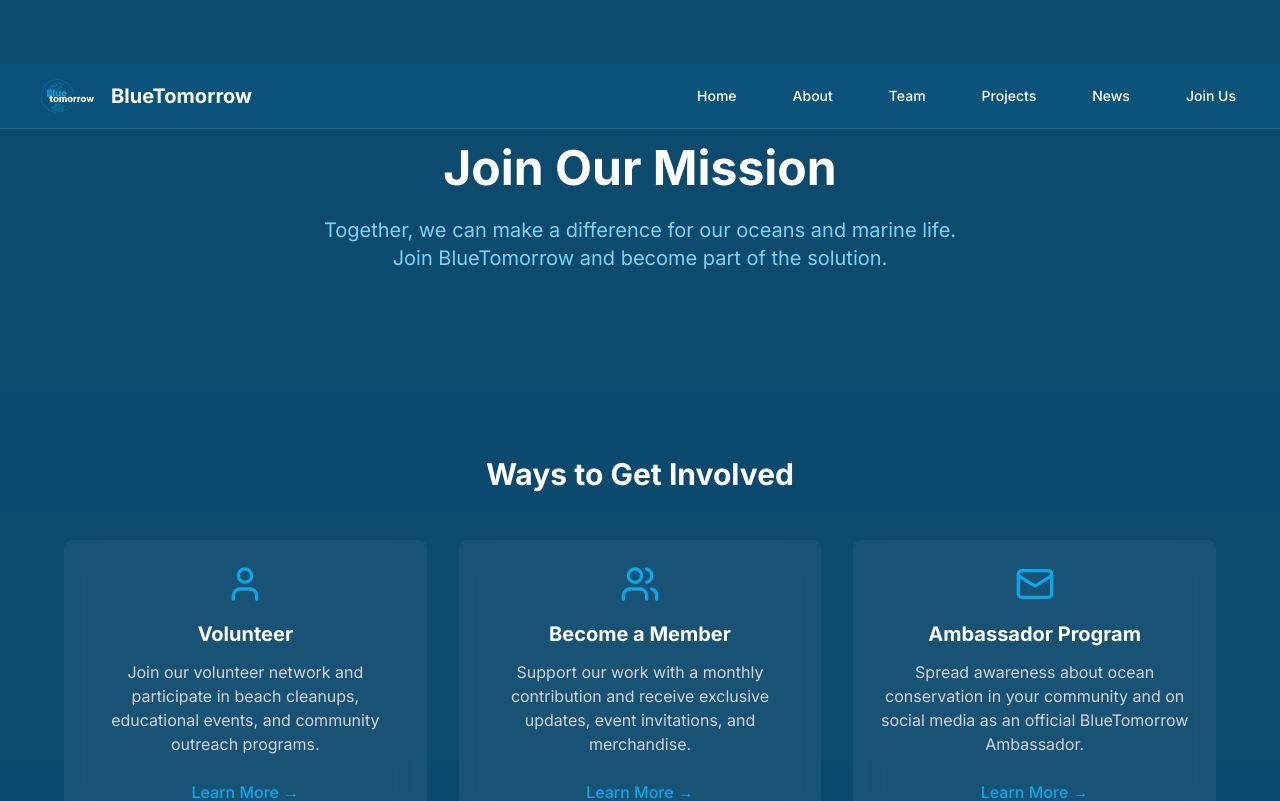
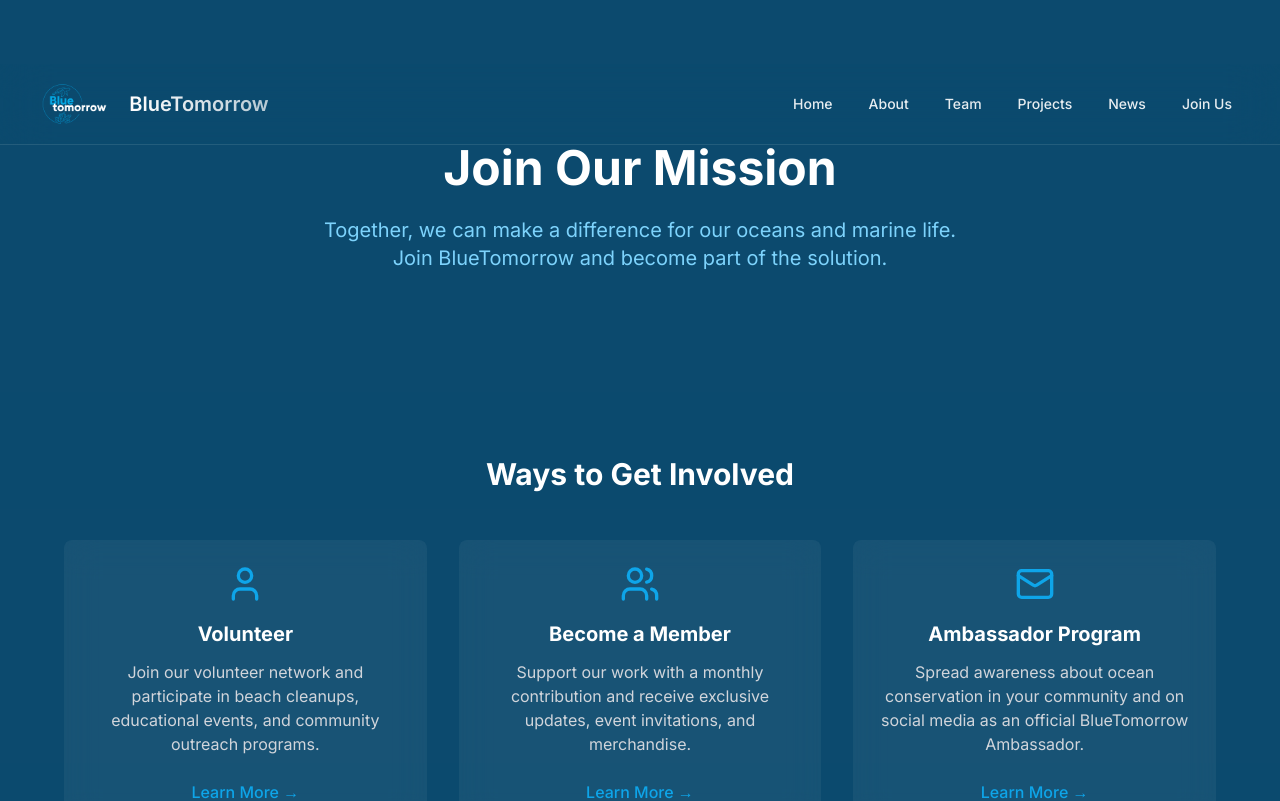
Before and after one commit to henriChevreux/blue-ocean-horizon, a React (Vite) app: page /join in a window 1280 px wide. Shown: the top 801 px of the page. Built offline with nearby package versions, Linux system fonts and the light colour scheme.

Commit message:
Refactor navigation bar
Improve the appearance of the top navigation bar.

```diff
--- a/src/components/NavBar.tsx
+++ b/src/components/NavBar.tsx
@@ -2,26 +2,33 @@
 import { useState } from 'react';
 import { Menu, X } from 'lucide-react';
 import { Link } from 'react-router-dom';
+import { cn } from '@/lib/utils';
 
 const NavBar = () => {
   const [isOpen, setIsOpen] = useState(false);
 
   return (
-    <nav className="fixed w-full bg-ocean/10 backdrop-blur-lg z-50 border-b border-white/10">
+    <nav className="fixed w-full bg-ocean-dark/5 backdrop-blur-xl z-50 border-b border-white/10">
       <div className="max-w-7xl mx-auto px-4 sm:px-6 lg:px-8">
-        <div className="flex items-center justify-between h-16">
+        <div className="flex items-center justify-between h-20">
           <div className="flex items-center">
-            <Link to="/" className="flex items-center space-x-2">
+            <Link
+              to="/"
+              className="flex items-center space-x-3 group"
+            >
               <img
                 src="/lovable-uploads/4118a2d9-6403-4597-9f28-2d516c47ed8f.png"
                 alt="BlueTomorrow Logo"
-                className="h-10 w-auto"
+                className="h-12 w-auto transition-transform duration-300 group-hover:scale-105"
               />
-              <span className="text-xl font-bold text-white">BlueTomorrow</span>
+              <span className="text-xl font-semibold bg-gradient-to-r from-white to-white/70 bg-clip-text text-transparent">
+                BlueTomorrow
+              </span>
             </Link>
           </div>
+
           <div className="hidden md:block">
-            <div className="ml-10 flex items-baseline space-x-8">
+            <div className="flex items-center space-x-1">
               <NavLink to="/">Home</NavLink>
               <NavLink to="/about">About</NavLink>
               <NavLink to="/team">Team</NavLink>
@@ -30,28 +37,37 @@ const NavBar = () => {
               <NavLink to="/join">Join Us</NavLink>
             </div>
           </div>
-          <div className="md:hidden">
-            <button
-              onClick={() => setIsOpen(!isOpen)}
-              className="text-white hover:text-ocean-light transition-colors"
-            >
-              {isOpen ? <X className="h-6 w-6" /> : <Menu className="h-6 w-6" />}
-            </button>
-          </div>
+
+          <button
+            onClick={() => setIsOpen(!isOpen)}
+            className="md:hidden p-2 rounded-lg hover:bg-white/10 transition-colors"
+            aria-label="Toggle menu"
+          >
+            {isOpen ? (
+              <X className="h-6 w-6 text-white" />
+            ) : (
+              <Menu className="h-6 w-6 text-white" />
+            )}
+          </button>
         </div>
       </div>
-      {isOpen && (
-        <div className="md:hidden">
-          <div className="px-2 pt-2 pb-3 space-y-1 sm:px-3 bg-ocean-dark/90 backdrop-blur-lg">
-            <MobileNavLink to="/">Home</MobileNavLink>
-            <MobileNavLink to="/about">About</MobileNavLink>
-            <MobileNavLink to="/team">Team</MobileNavLink>
-            <MobileNavLink to="/projects">Projects</MobileNavLink>
-            <MobileNavLink to="/news">News</MobileNavLink>
-            <MobileNavLink to="/join">Join Us</MobileNavLink>
-          </div>
+
+      {/* Mobile menu */}
+      <div
+        className={cn(
+          "md:hidden fixed inset-x-0 top-[5rem] p-4 backdrop-blur-xl bg-ocean-dark/90 border-b border-white/10 transition-all duration-300 ease-in-out",
+          isOpen ? "opacity-100 translate-y-0" : "opacity-0 -translate-y-2 pointer-events-none"
+        )}
+      >
+        <div className="space-y-1">
+          <MobileNavLink to="/" onClick={() => setIsOpen(false)}>Home</MobileNavLink>
+          <MobileNavLink to="/about" onClick={() => setIsOpen(false)}>About</MobileNavLink>
+          <MobileNavLink to="/team" onClick={() => setIsOpen(false)}>Team</MobileNavLink>
+          <MobileNavLink to="/projects" onClick={() => setIsOpen(false)}>Projects</MobileNavLink>
+          <MobileNavLink to="/news" onClick={() => setIsOpen(false)}>News</MobileNavLink>
+          <MobileNavLink to="/join" onClick={() => setIsOpen(false)}>Join Us</MobileNavLink>
         </div>
-      )}
+      </div>
     </nav>
   );
 };
@@ -59,16 +75,25 @@ const NavBar = () => {
 const NavLink = ({ to, children }: { to: string; children: React.ReactNode }) => (
   <Link
     to={to}
-    className="text-white hover:text-ocean-light px-3 py-2 text-sm font-medium transition-colors"
+    className="px-4 py-2 rounded-lg text-sm font-medium text-white/90 hover:text-white hover:bg-white/10 transition-colors"
   >
     {children}
   </Link>
 );
 
-const MobileNavLink = ({ to, children }: { to: string; children: React.ReactNode }) => (
+const MobileNavLink = ({
+  to,
+  children,
+  onClick
+}: {
+  to: string;
+  children: React.ReactNode;
+  onClick?: () => void;
+}) => (
   <Link
     to={to}
-    className="text-white hover:text-ocean-light block px-3 py-2 text-base font-medium transition-colors"
+    onClick={onClick}
+    className="block px-4 py-3 rounded-lg text-base font-medium text-white/90 hover:text-white hover:bg-white/10 transition-colors"
   >
     {children}
   </Link>
```
